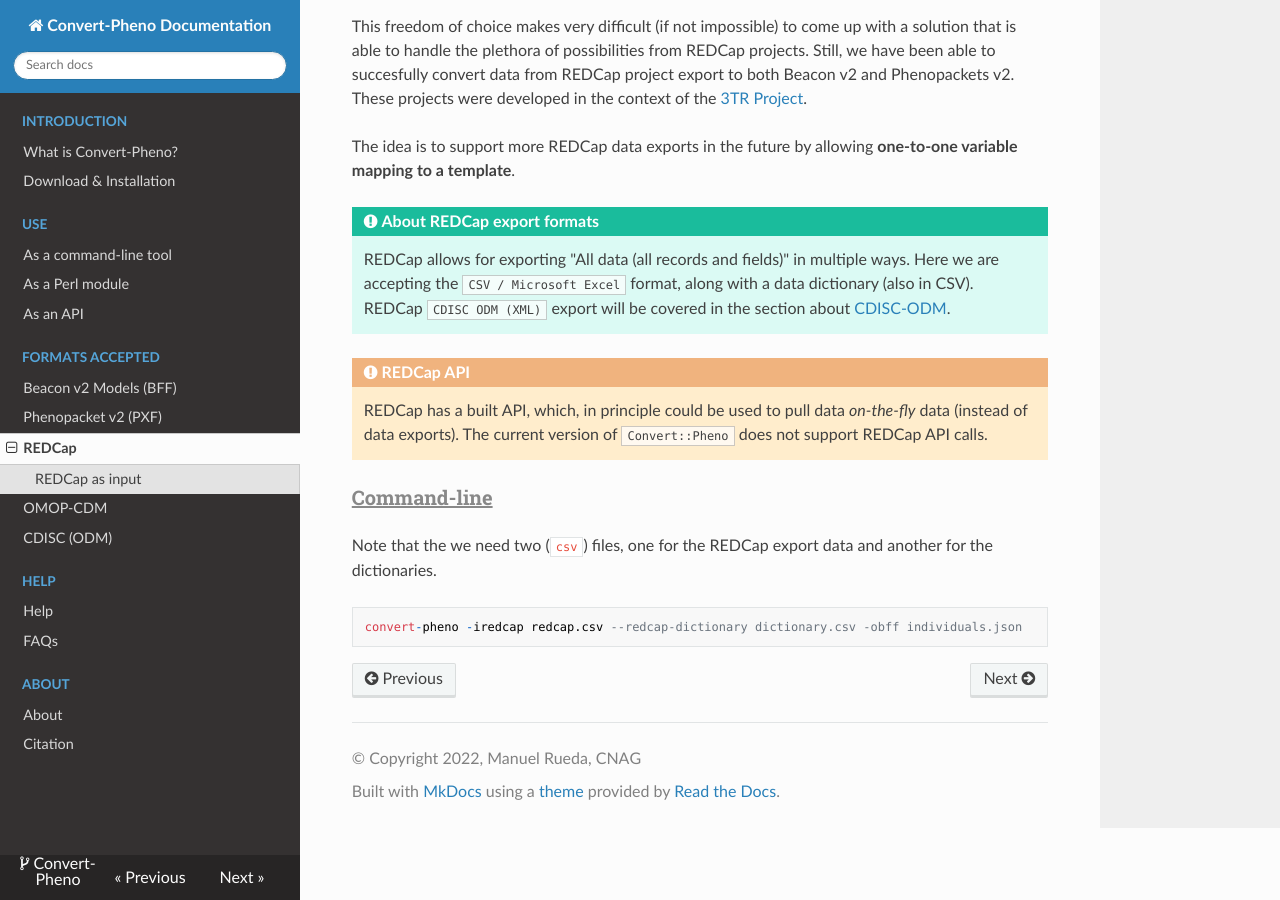
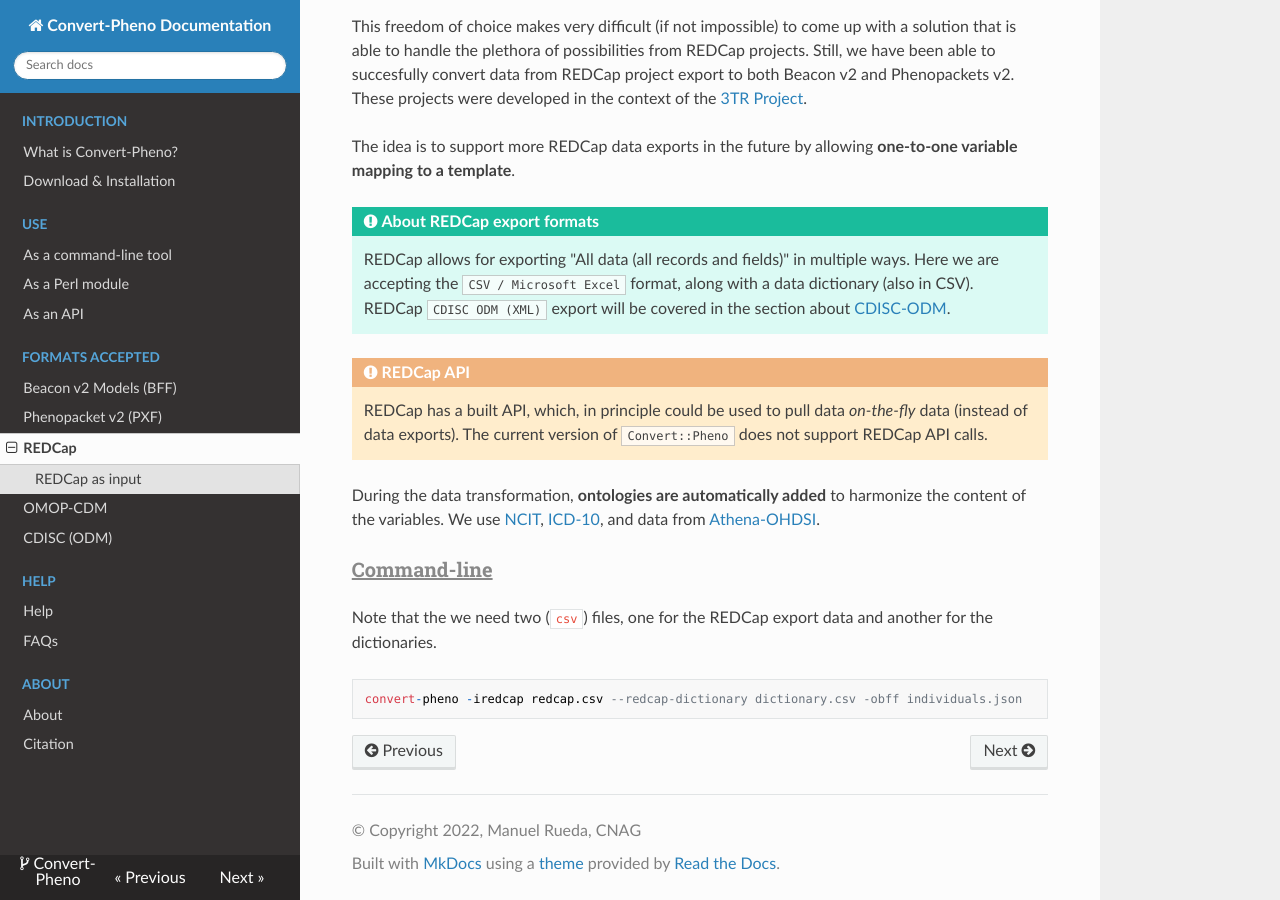
Before and after one commit to CNAG-Biomedical-Informatics/convert-pheno, an MkDocs documentation site: the page built from docs/redcap.md, in a window 1280 px wide and 900 px high, scrolled down 621 px. Built offline with MkDocs 1.6.1, drawn with Linux system fonts in a browser that asks for light colours; nearby versions of some CDN libraries.

Commit message:
Source commit

```diff
--- a/docs/redcap.md
+++ b/docs/redcap.md
@@ -14,7 +14,7 @@
 !!! Info
     As stated in the REDCap project creation user’s guide _“We always recommend reviewing your variable names with a statistician or whoever will be analyzing your data. This is especially important if this is the first time you are building a database.”_
 
-This freedom of choice makes very difficult (if not impossible) to come up with a solution that is able to handle the plethora of possibilities from REDCap projects.  Still, we have been able to succesfully convert data from REDCap project export to both Beacon v2 and Phenopackets v2. These projects were developed in the context of the [3TR Project](https://3tr-imi.eu).
+This freedom of choice makes very difficult (if not impossible) to come up with a solution that is able to handle the plethora of possibilities from REDCap projects. Still, we have been able to succesfully convert data from REDCap project export to both Beacon v2 and Phenopackets v2. These projects were developed in the context of the [3TR Project](https://3tr-imi.eu).
 
 The idea is to support more REDCap data exports in the future by allowing **one-to-one variable mapping to a template**.
 
@@ -26,6 +26,8 @@
     REDCap has a built API, which, in principle could be used to pull data _on-the-fly_ data (instead of data exports).
     The current version of `Convert::Pheno` does not support REDCap API calls.
 
+During the data transformation, **ontologies are automatically added** to harmonize the content of the variables. We use [NCIT](http://purl.obolibrary.org/obo/ncit.owl), [ICD-10](https://icd.who.int/browse10/2019/), and data from [Athena-OHDSI](https://github.com/OHDSI).
+
 ### Command-line
 
 Note that the we need two (`csv`) files, one for the REDCap export data and another for the dictionaries.
```
Also changed, not shown: README.md (+1 -1 lines), 1 other file.
